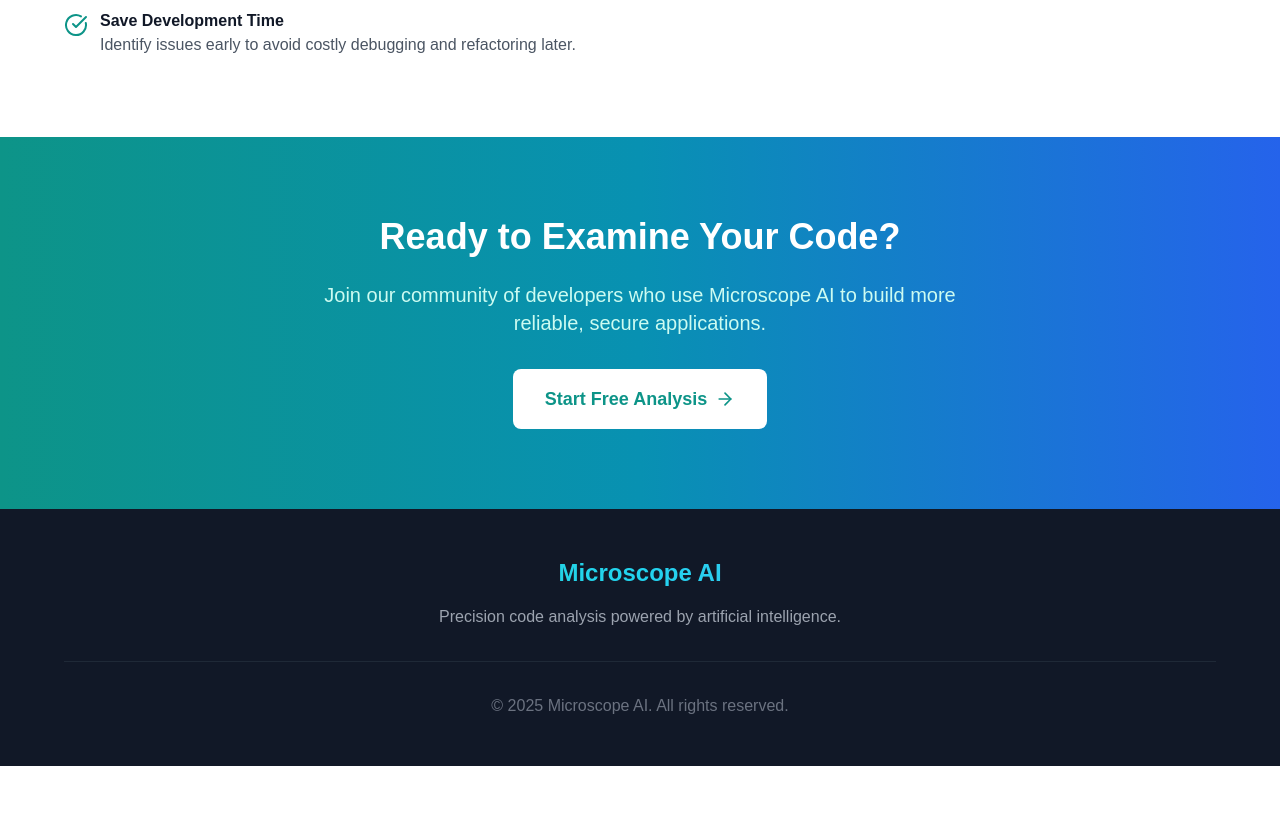
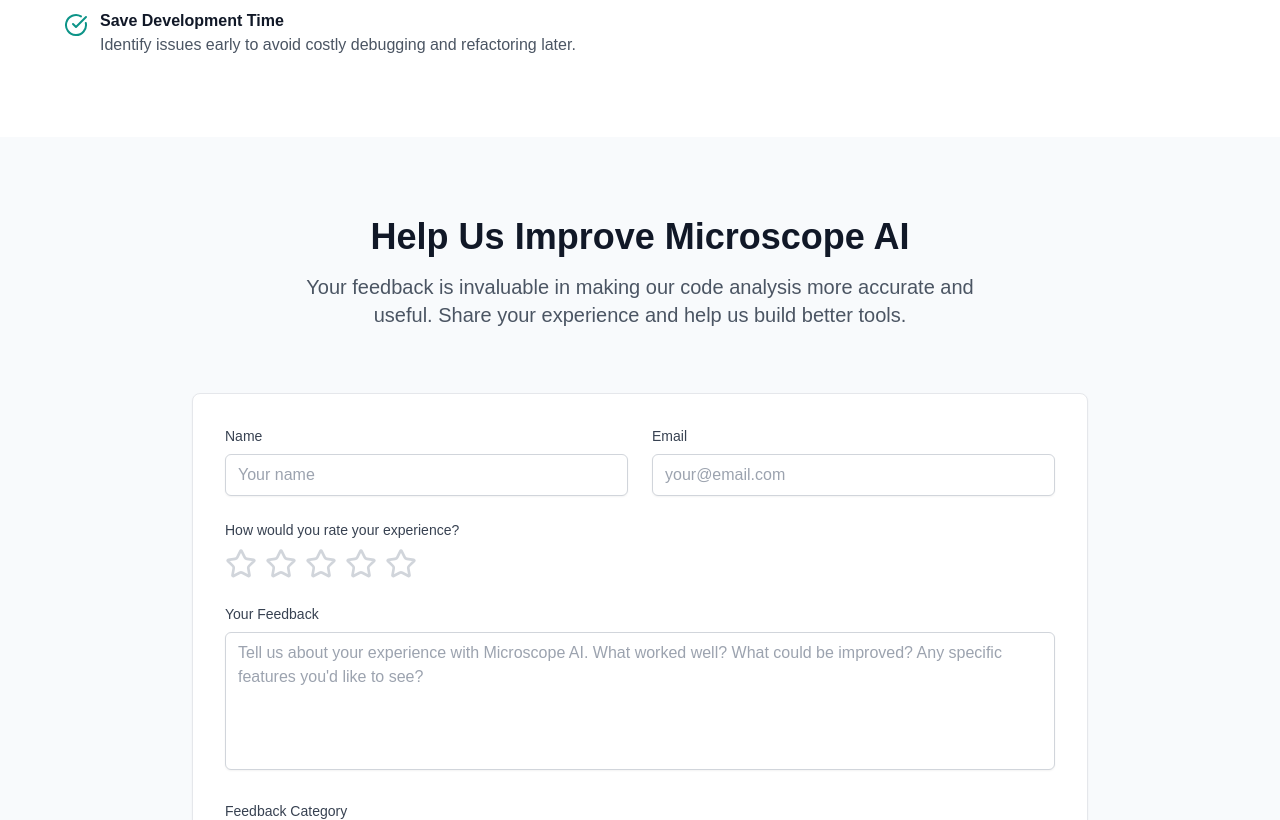
Before and after one commit to starwarsnerd77/MicroscopeAI, a Next.js app: page / in a window 1280 px wide. Shown: the part 1980-2800 px from the top of the page. Before the commit the page ends 2746 px from the top, so only its background shows below. Built offline with nearby package versions, Linux system fonts and the light colour scheme.

Commit message:
added feedback sections

```diff
--- a/app/analyze/page.tsx
+++ b/app/analyze/page.tsx
@@ -3,7 +3,7 @@
 import type React from "react"
 
 import { useEffect, useState } from "react"
-import { ArrowLeft, Loader2 } from "lucide-react"
+import { ArrowLeft, Loader2, MessageSquare } from "lucide-react"
 import ReactMarkdown from 'react-markdown';
 import Link from "next/link";
 
@@ -107,7 +107,16 @@ export default function RiskLensPage() {
                 Microscope AI
               </h1>
           </div>
+          <div className="flex items-center space-x-4">
+            <Link
+              href="/#feedback"
+              className="flex items-center text-gray-600 hover:text-gray-900 px-3 py-2 rounded-md text-sm font-medium transition-colors"
+            >
+              <MessageSquare className="h-4 w-4 mr-1" />
+              Feedback
+            </Link>
           </div>
+        </div>
       </div>
       </nav>
       <div className="py-12 px-4 sm:px-6 lg:px-8">
@@ -238,6 +247,31 @@ export default function RiskLensPage() {
             </div>
             )}
 
+            {/* Feedback CTA after results */}
+            {results && (
+              <div className="bg-gradient-to-r from-teal-50 to-cyan-50 border border-teal-200 rounded-lg p-6 my-8">
+                <div className="flex items-start">
+                  <div className="flex-shrink-0">
+                    <MessageSquare className="h-6 w-6 text-teal-600 mt-1" />
+                  </div>
+                  <div className="ml-3">
+                    <h3 className="text-lg font-semibold text-gray-900 mb-2">How did we do?</h3>
+                    <p className="text-gray-600 mb-4">
+                      Your feedback helps us improve our analysis accuracy. Let us know how useful these results were!
+                    </p>
+                    <div className="flex flex-col sm:flex-row gap-3">
+                      <Link
+                        href="/#feedback"
+                        className="bg-teal-600 text-white px-4 py-2 rounded-md font-medium hover:bg-teal-700 transition-colors text-center"
+                      >
+                        Share Feedback
+                      </Link>
+                    </div>
+                  </div>
+                </div>
+              </div>
+            )}
+
             {/* Empty State */}
             {!loading && results.length === 0 && !error && (
                 <div className="text-center py-12">
--- /dev/null
+++ b/app/api/sendFeedback/route.ts
@@ -0,0 +1,11 @@
+import { supabase } from '@/lib/supabase';
+
+export async function POST(req: Request) {
+  const { name, email, rating, feedback, category, newsletter } = await req.json()
+
+  const { data: response } = await supabase
+    .from('feedback')
+    .insert([{ name, email, rating, feedback, category, newsletter }])
+
+  return new Response(JSON.stringify({ success: true }));
+}
--- /dev/null
+++ b/app/components/feedback-form.tsx
@@ -0,0 +1,176 @@
+"use client"
+
+import type React from "react"
+
+import { useState } from "react"
+import { Star, MessageSquare } from "lucide-react"
+
+export default function FeedbackForm() {
+  const [formData, setFormData] = useState({
+    name: "",
+    email: "",
+    rating: 0,
+    feedback: "",
+    category: "",
+    newsletter: false,
+  })
+
+  const [hoveredStar, setHoveredStar] = useState(0)
+
+  const handleInputChange = (e: React.ChangeEvent<HTMLInputElement | HTMLTextAreaElement | HTMLSelectElement>) => {
+    const { name, value, type } = e.target
+    setFormData((prev) => ({
+      ...prev,
+      [name]: type === "checkbox" ? (e.target as HTMLInputElement).checked : value,
+    }))
+  }
+
+  const handleStarClick = (rating: number) => {
+    setFormData((prev) => ({ ...prev, rating }))
+  }
+
+  const handleSubmit = async (e: React.FormEvent) => {
+    e.preventDefault()
+
+    const response = await fetch("/api/sendFeedback", {
+        method: "POST",
+        headers: {
+          "Content-Type": "application/json",
+        },
+        body: JSON.stringify({
+          ...formData
+        }),
+    })
+
+    // Reset form
+    setFormData({
+      name: "",
+      email: "",
+      rating: 0,
+      feedback: "",
+      category: "",
+      newsletter: false,
+    })
+  }
+
+  return (
+    <form onSubmit={handleSubmit} className="space-y-6">
+      <div className="grid md:grid-cols-2 gap-6">
+        <div>
+          <label htmlFor="name" className="block text-sm font-medium text-gray-700 mb-2">
+            Name
+          </label>
+          <input
+            type="text"
+            id="name"
+            name="name"
+            value={formData.name}
+            onChange={handleInputChange}
+            className="w-full px-3 py-2 border border-gray-300 rounded-md shadow-sm focus:ring-2 focus:ring-teal-500 focus:border-teal-500 transition-colors"
+            placeholder="Your name"
+            required
+          />
+        </div>
+        <div>
+          <label htmlFor="email" className="block text-sm font-medium text-gray-700 mb-2">
+            Email
+          </label>
+          <input
+            type="email"
+            id="email"
+            name="email"
+            value={formData.email}
+            onChange={handleInputChange}
+            className="w-full px-3 py-2 border border-gray-300 rounded-md shadow-sm focus:ring-2 focus:ring-teal-500 focus:border-teal-500 transition-colors"
+            placeholder="your@email.com"
+            required
+          />
+        </div>
+      </div>
+
+      <div>
+        <label className="block text-sm font-medium text-gray-700 mb-2">How would you rate your experience?</label>
+        <div className="flex items-center space-x-2">
+          {[1, 2, 3, 4, 5].map((star) => (
+            <button
+              key={star}
+              type="button"
+              onClick={() => handleStarClick(star)}
+              onMouseEnter={() => setHoveredStar(star)}
+              onMouseLeave={() => setHoveredStar(0)}
+              className="transition-colors duration-200 focus:outline-none focus:ring-2 focus:ring-teal-500 focus:ring-offset-2 rounded"
+            >
+              <Star
+                className={`h-8 w-8 ${
+                  star <= (hoveredStar || formData.rating)
+                    ? "text-yellow-400 fill-yellow-400"
+                    : "text-gray-300 hover:text-yellow-300"
+                }`}
+              />
+            </button>
+          ))}
+          {formData.rating > 0 && <span className="ml-2 text-sm text-gray-600">({formData.rating}/5 stars)</span>}
+        </div>
+      </div>
+
+      <div>
+        <label htmlFor="feedback" className="block text-sm font-medium text-gray-700 mb-2">
+          Your Feedback
+        </label>
+        <textarea
+          id="feedback"
+          name="feedback"
+          value={formData.feedback}
+          onChange={handleInputChange}
+          rows={5}
+          className="w-full px-3 py-2 border border-gray-300 rounded-md shadow-sm focus:ring-2 focus:ring-teal-500 focus:border-teal-500 resize-none transition-colors"
+          placeholder="Tell us about your experience with Microscope AI. What worked well? What could be improved? Any specific features you'd like to see?"
+          required
+        />
+      </div>
+
+      <div>
+        <label htmlFor="category" className="block text-sm font-medium text-gray-700 mb-2">
+          Feedback Category
+        </label>
+        <select
+          id="category"
+          name="category"
+          value={formData.category}
+          onChange={handleInputChange}
+          className="w-full px-3 py-2 border border-gray-300 rounded-md shadow-sm focus:ring-2 focus:ring-teal-500 focus:border-teal-500 transition-colors"
+        >
+          <option value="">Select a category</option>
+          <option value="Analysis Accuracy">Analysis Accuracy</option>
+          <option value="User Interface & Experience">User Interface & Experience</option>
+          <option value="Performance">Performance</option>
+          <option value="Feature Requests">Feature Requests</option>
+          <option value="Bug Report">Bug Report</option>
+          <option value="General Feedback">General Feedback</option>
+        </select>
+      </div>
+
+      <div className="flex items-center">
+        <input
+          id="newsletter"
+          name="newsletter"
+          type="checkbox"
+          checked={formData.newsletter}
+          onChange={handleInputChange}
+          className="h-4 w-4 text-teal-600 focus:ring-teal-500 border-gray-300 rounded"
+        />
+        <label htmlFor="newsletter" className="ml-2 block text-sm text-gray-700">
+          Subscribe to updates about new features and improvements
+        </label>
+      </div>
+
+      <button
+        type="submit"
+        className="w-full bg-gradient-to-r from-teal-600 to-cyan-600 text-white py-3 px-6 rounded-md font-semibold hover:from-teal-700 hover:to-cyan-700 focus:outline-none focus:ring-2 focus:ring-teal-500 focus:ring-offset-2 transition-all duration-200 flex items-center justify-center"
+      >
+        <MessageSquare className="mr-2 h-5 w-5" />
+        Submit Feedback
+      </button>
+    </form>
+  )
+}
--- a/app/page.tsx
+++ b/app/page.tsx
@@ -1,5 +1,6 @@
 import Link from "next/link"
 import { ArrowRight, Search, Shield, Zap, CheckCircle, Code, Bug, AlertTriangle } from "lucide-react"
+import FeedbackForm from "./components/feedback-form"
 
 export default function LandingPage() {
   return (
@@ -14,6 +15,12 @@ export default function LandingPage() {
               </h1>
             </div>
             <div className="flex items-center space-x-4">
+            <Link
+                href="#feedback"
+                className="text-gray-600 hover:text-gray-900 px-3 py-2 rounded-md text-sm font-medium transition-colors"
+              >
+                Feedback
+              </Link>
               <Link
                 href="/analyze"
                 className="bg-teal-600 text-white px-4 py-2 rounded-md font-medium hover:bg-teal-700 transition-colors"
@@ -205,6 +212,37 @@ export default function LandingPage() {
         </div>
       </section>
 
+      {/* Feedback Section */}
+      <section id="feedback" className="py-20 px-4 sm:px-6 lg:px-8">
+        <div className="max-w-4xl mx-auto">
+          <div className="text-center mb-16">
+            <h2 className="text-3xl md:text-4xl font-bold text-gray-900 mb-4">Help Us Improve Microscope AI</h2>
+            <p className="text-xl text-gray-600 max-w-2xl mx-auto">
+              Your feedback is invaluable in making our code analysis more accurate and useful. Share your experience
+              and help us build better tools.
+            </p>
+          </div>
+
+          <div className="bg-white rounded-lg shadow-sm border border-gray-200 p-8">
+            <FeedbackForm />
+          </div>
+
+          {/* Feedback CTA */}
+          <div className="mt-12 text-center">
+            <div className="bg-gradient-to-r from-teal-50 to-cyan-50 border border-teal-200 rounded-lg p-6">
+              <h3 className="text-lg font-semibold text-gray-900 mb-2">Want to discuss your feedback directly?</h3>
+              <p className="text-gray-600 mb-4">
+                Schedule a 15-minute call with our team to share detailed feedback and help shape the future of
+                Microscope AI.
+              </p>
+              <button className="bg-teal-600 text-white px-6 py-2 rounded-md font-medium hover:bg-teal-700 transition-colors">
+                Schedule a Call
+              </button>
+            </div>
+          </div>
+        </div>
+      </section>
+
       {/* CTA Section */}
       <section className="py-20 px-4 sm:px-6 lg:px-8 bg-gradient-to-r from-teal-600 via-cyan-600 to-blue-600">
         <div className="max-w-4xl mx-auto text-center">
```
